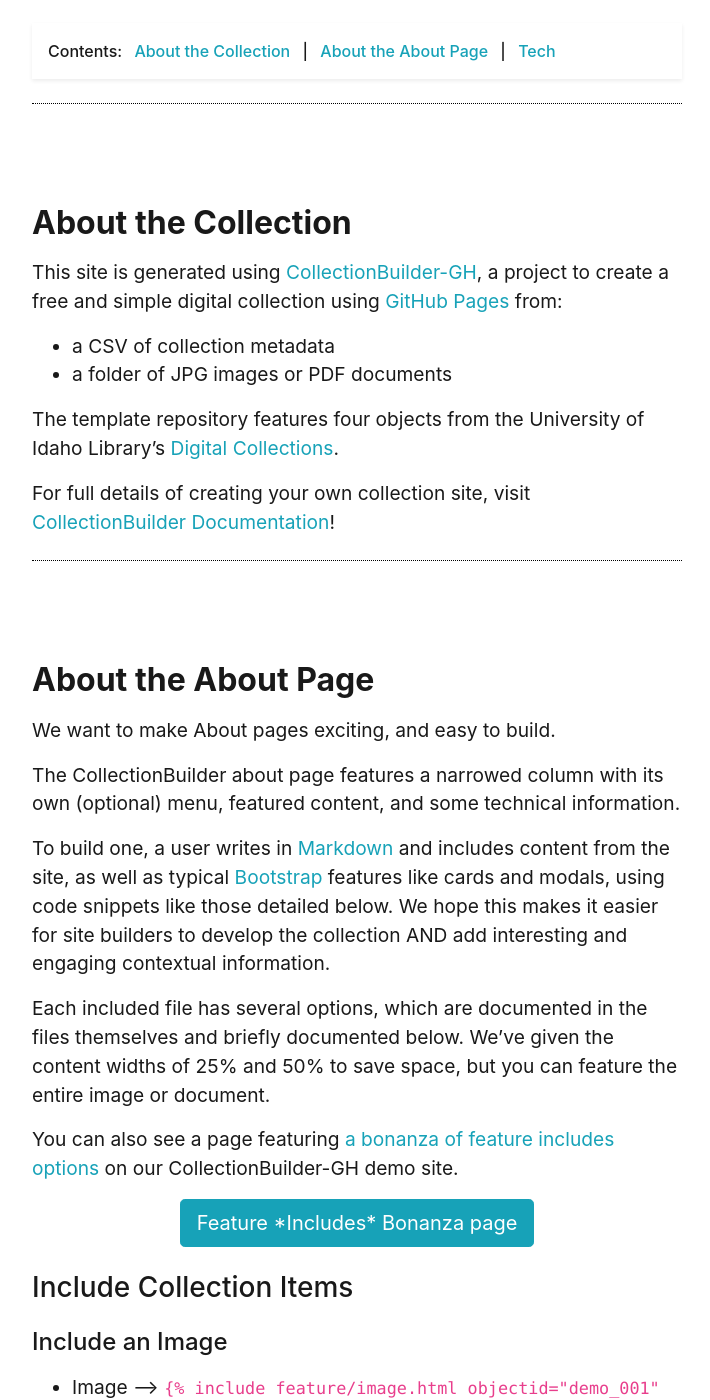
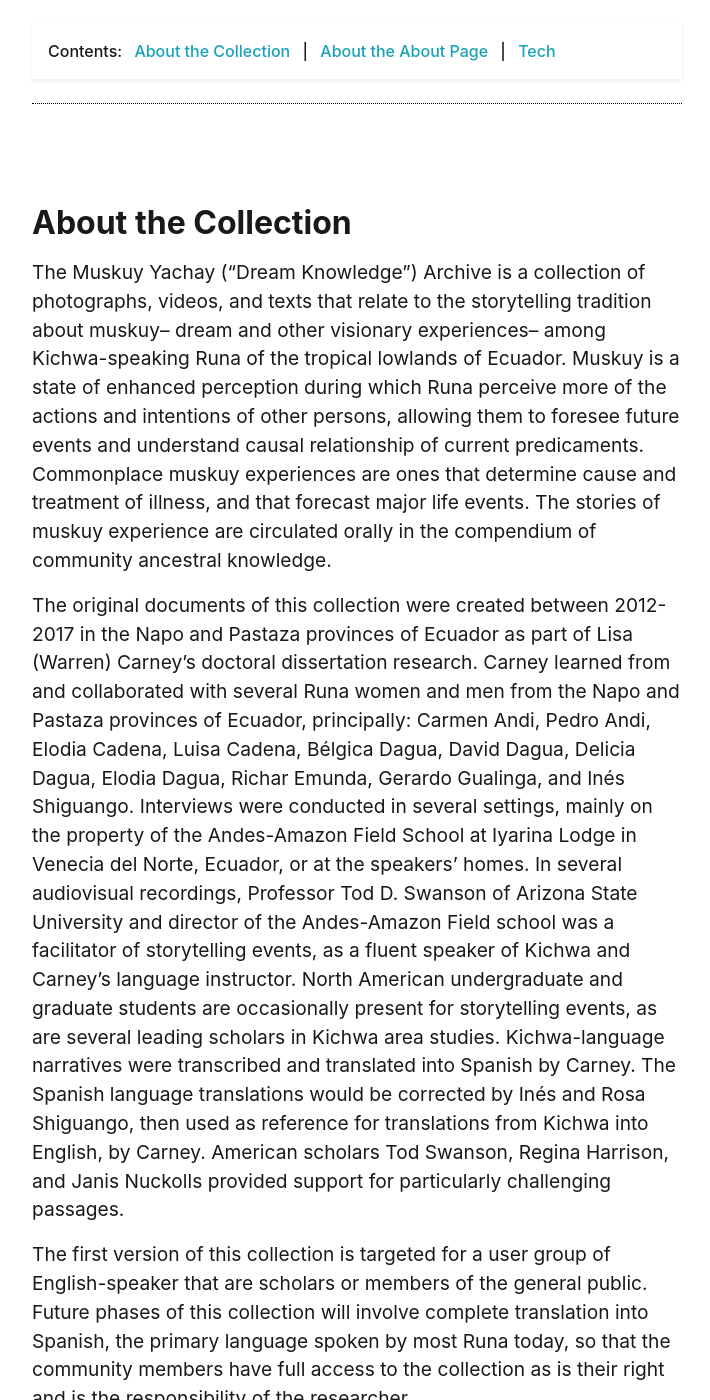
Before and after one commit to LWCarney/muskuyarchive, a Jekyll site: the page built from pages/about.md, in a window 1280 px wide and 1400 px high, scrolled down 469 px. Shown: the whole window, without its empty margins (283-993 px from the left). Built offline with Jekyll 4.4.1, drawn with Linux system fonts in a browser that asks for light colours; some of the changed text lies outside the part shown.

Commit message:
Changed About the collection section

```diff
--- a/pages/about.md
+++ b/pages/about.md
@@ -14,14 +14,10 @@
 
 ## About the Collection
 
-This site is generated using [CollectionBuilder-GH](https://collectionbuilding.github.io/gh/), a project to create a free and simple digital collection using [GitHub Pages](https://pages.github.com/) from:
+The Muskuy Yachay (“Dream Knowledge”) Archive is a collection of photographs, videos, and texts that relate to the storytelling tradition about muskuy-- dream and other visionary experiences-- among Kichwa-speaking Runa of the tropical lowlands of Ecuador. Muskuy is a state of enhanced perception during which Runa perceive more of the actions and intentions of other persons, allowing them to foresee future events and understand causal relationship of current predicaments. Commonplace muskuy experiences are ones that determine cause and treatment of illness, and that forecast major life events. The stories of muskuy experience are circulated orally in the compendium of community ancestral knowledge.
 
-- a CSV of collection metadata
-- a folder of JPG images or PDF documents
+The original documents of this collection were created between 2012-2017 in the Napo and Pastaza provinces of Ecuador as part of Lisa (Warren) Carney’s doctoral dissertation research. Carney learned from and collaborated with several Runa women and men from the Napo and Pastaza provinces of Ecuador, principally: Carmen Andi, Pedro Andi, Elodia Cadena, Luisa Cadena, Bélgica Dagua, David Dagua, Delicia Dagua, Elodia Dagua, Richar Emunda, Gerardo Gualinga, and Inés Shiguango. Interviews were conducted in several settings, mainly on the property of the Andes-Amazon Field School at Iyarina Lodge in Venecia del Norte, Ecuador, or at the speakers’ homes. In several audiovisual recordings, Professor Tod D. Swanson of Arizona State University and director of the Andes-Amazon Field school was a facilitator of storytelling events, as a fluent speaker of Kichwa and Carney’s language instructor. North American undergraduate and graduate students are occasionally present for storytelling events, as are several leading scholars in Kichwa area studies. Kichwa-language narratives were transcribed and translated into Spanish by Carney. The Spanish language translations would be corrected by Inés and Rosa Shiguango, then used as reference for translations from Kichwa into English, by Carney. American scholars Tod Swanson, Regina Harrison, and Janis Nuckolls provided support for particularly challenging passages.
 
-The template repository features four objects from the University of Idaho Library's [Digital Collections](https://www.lib.uidaho.edu/digital).
+The first version of this collection is targeted for a user group of English-speaker that are scholars or members of the general public. Future phases of this collection will involve complete translation into Spanish, the primary language spoken by most Runa today, so that the community members have full access to the collection as is their right and is the responsibility of the researcher.
 
-For full details of creating your own collection site, visit [CollectionBuilder Documentation](https://collectionbuilder.github.io/cb-docs/)!
-
-<!-- IMPORTANT!!! DELETE this comment and the include below when you are finished editing this page for your collection. The include below introduces about page features. They will show up on your collection's about page until you delete it.  -->
-{% include cb/about_the_about.md %}
+Future versions of this collection will also be open for contributions by the public. Contact Lisa W. Carney (lisawcarney@gmail.com) with suggestions, questions, and comments.
```
